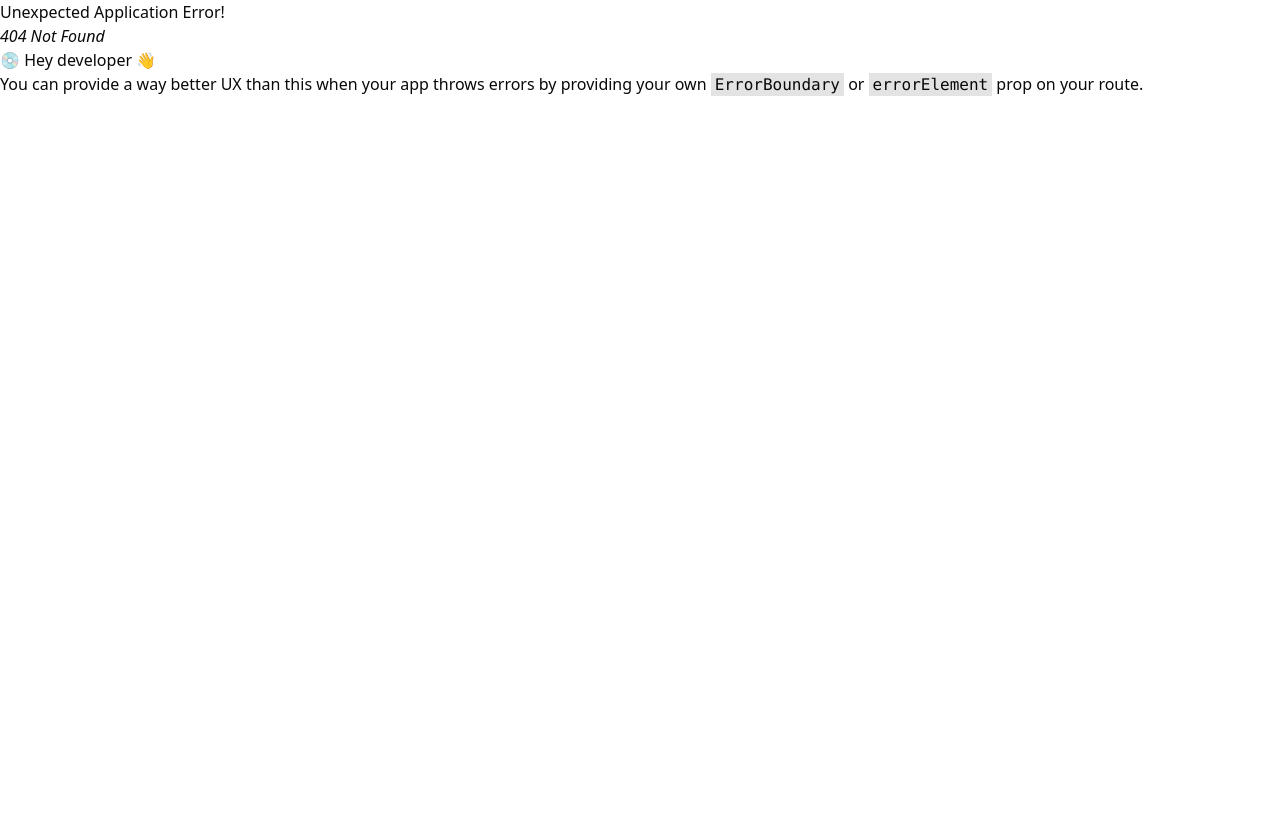
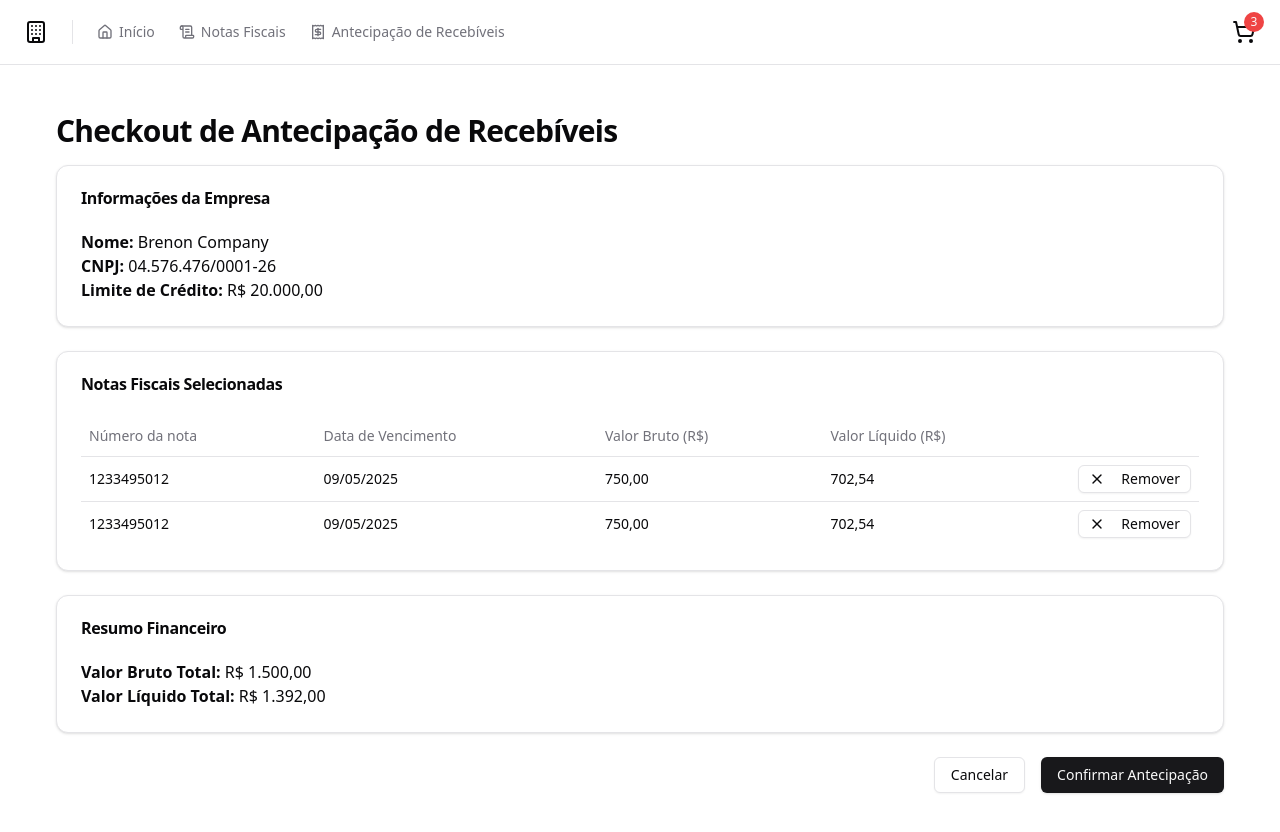
Before and after one commit to brenonPerez/anticipay-web, a React (Vite) app: page /checkout in a window 1280 px wide. Before the commit this address had no page. Shown: the top 832 px of the page. Before the commit the page ends 800 px from the top, so only its background shows below. Built offline with nearby package versions, Linux system fonts and the light colour scheme.

Commit message:
feat: add componente para tela de checkout antecipação de recebíveis

```diff
--- /dev/null
+++ b/src/pages/app/checkout/checkout-invoice-table-row.tsx
@@ -0,0 +1,23 @@
+import { X } from 'lucide-react'
+
+import { Button } from '@/components/ui/button'
+import { TableCell, TableRow } from '@/components/ui/table'
+
+// interface InvoiceTableRowProps {}
+
+export function CheckoutInvoiceTableRow() {
+  return (
+    <TableRow>
+      <TableCell>1233495012</TableCell>
+      <TableCell>09/05/2025</TableCell>
+      <TableCell>750,00</TableCell>
+      <TableCell>702,54</TableCell>
+      <TableCell>
+        <Button variant="outline" size="xs">
+          <X className="mr-2 h-3 w-3" />
+          Remover
+        </Button>
+      </TableCell>
+    </TableRow>
+  )
+}
--- /dev/null
+++ b/src/pages/app/checkout/checkout.tsx
@@ -0,0 +1,88 @@
+import { Helmet } from 'react-helmet-async'
+
+import { Button } from '@/components/ui/button'
+import { Card, CardContent, CardHeader, CardTitle } from '@/components/ui/card'
+import {
+  Table,
+  TableBody,
+  TableHead,
+  TableHeader,
+  TableRow,
+} from '@/components/ui/table'
+
+import { CheckoutInvoiceTableRow } from './checkout-invoice-table-row'
+
+export function Checkout() {
+  return (
+    <>
+      <Helmet>
+        <title>Checkout de Antecipação de Recebíveis</title>
+      </Helmet>
+      <div className="p-6">
+        <h1 className="mb-4 text-3xl font-bold tracking-tight">
+          Checkout de Antecipação de Recebíveis
+        </h1>
+
+        <Card className="mb-6">
+          <CardHeader>
+            <CardTitle>Informações da Empresa</CardTitle>
+          </CardHeader>
+          <CardContent>
+            <p>
+              <strong>Nome:</strong> Brenon Company
+            </p>
+            <p>
+              <strong>CNPJ:</strong> 04.576.476/0001-26
+            </p>
+            <p>
+              <strong>Limite de Crédito:</strong> R$ 20.000,00
+            </p>
+          </CardContent>
+        </Card>
+
+        <Card className="mb-6">
+          <CardHeader>
+            <CardTitle>Notas Fiscais Selecionadas</CardTitle>
+          </CardHeader>
+          <CardContent>
+            <Table>
+              <TableHeader>
+                <TableRow>
+                  <TableHead>Número da nota</TableHead>
+                  <TableHead>Data de Vencimento</TableHead>
+                  <TableHead>Valor Bruto (R$)</TableHead>
+                  <TableHead>Valor Líquido (R$)</TableHead>
+                  <TableHead className="w-[50px]"></TableHead>
+                </TableRow>
+              </TableHeader>
+              <TableBody>
+                {Array.from({ length: 2 }).map((_, i) => (
+                  <CheckoutInvoiceTableRow key={i} />
+                ))}
+              </TableBody>
+            </Table>
+          </CardContent>
+        </Card>
+
+        <Card className="mb-6">
+          <CardHeader>
+            <CardTitle>Resumo Financeiro</CardTitle>
+          </CardHeader>
+          <CardContent>
+            <p>
+              <strong>Valor Bruto Total:</strong> R$ 1.500,00
+            </p>
+            <p>
+              <strong>Valor Líquido Total:</strong> R$ 1.392,00
+            </p>
+          </CardContent>
+        </Card>
+
+        <div className="flex justify-end space-x-4">
+          <Button variant="outline">Cancelar</Button>
+          <Button>Confirmar Antecipação</Button>
+        </div>
+      </div>
+    </>
+  )
+}
--- a/src/routes.tsx
+++ b/src/routes.tsx
@@ -2,6 +2,7 @@ import { createBrowserRouter } from 'react-router-dom'
 
 import { AppLayout } from './pages/_layouts/app'
 import { AuthLayout } from './pages/_layouts/auth'
+import { Checkout } from './pages/app/checkout/checkout'
 import { Dashboard } from './pages/app/dashboard/dashboard'
 import { Invoices } from './pages/app/invoices/invoices'
 import { Receivables } from './pages/app/receivables/receivables'
@@ -22,6 +23,10 @@ export const router = createBrowserRouter([
         path: '/receivables',
         element: <Receivables />,
       },
+      {
+        path: '/checkout',
+        element: <Checkout />,
+      },
     ],
   },
   {
```
